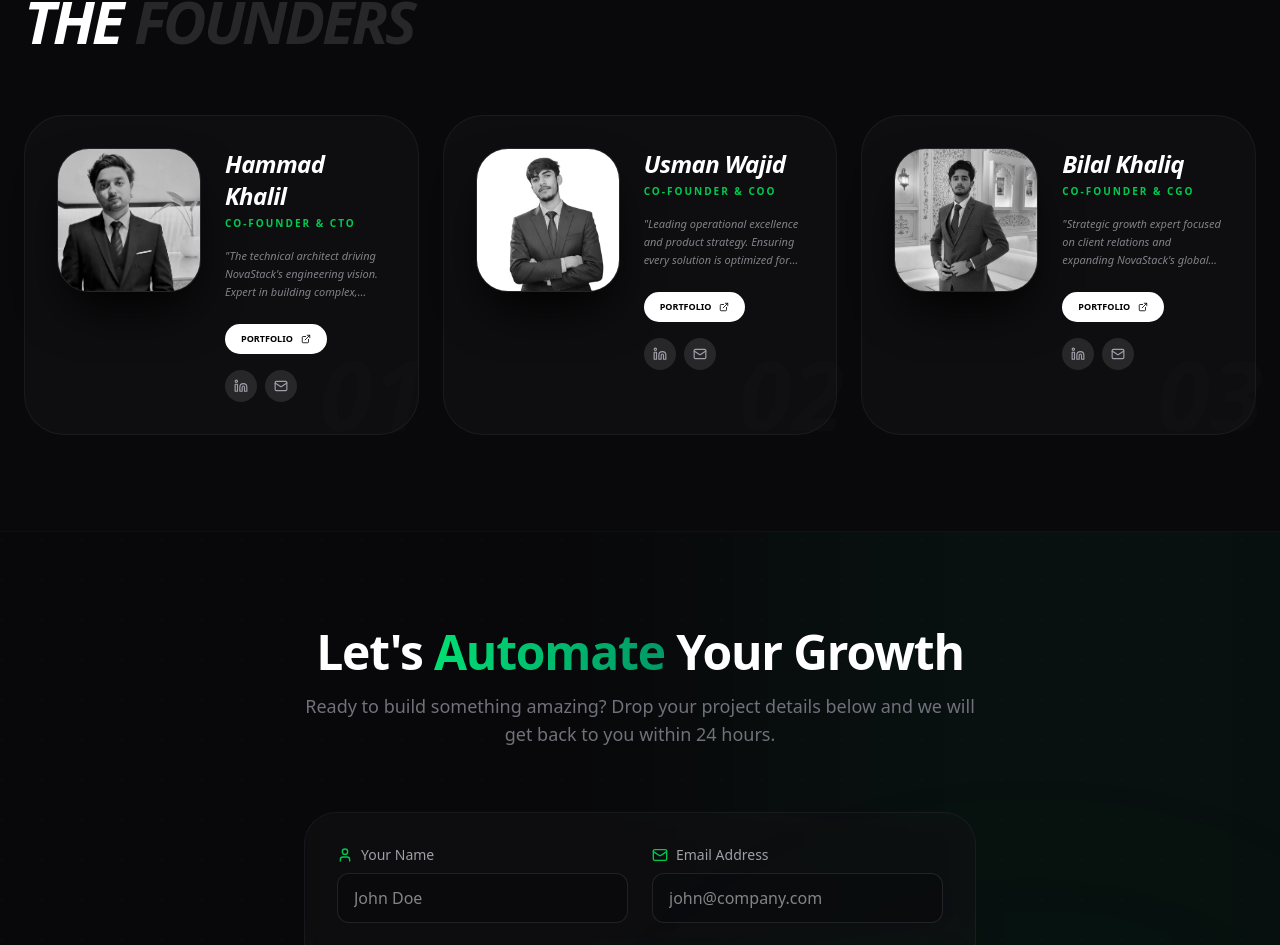
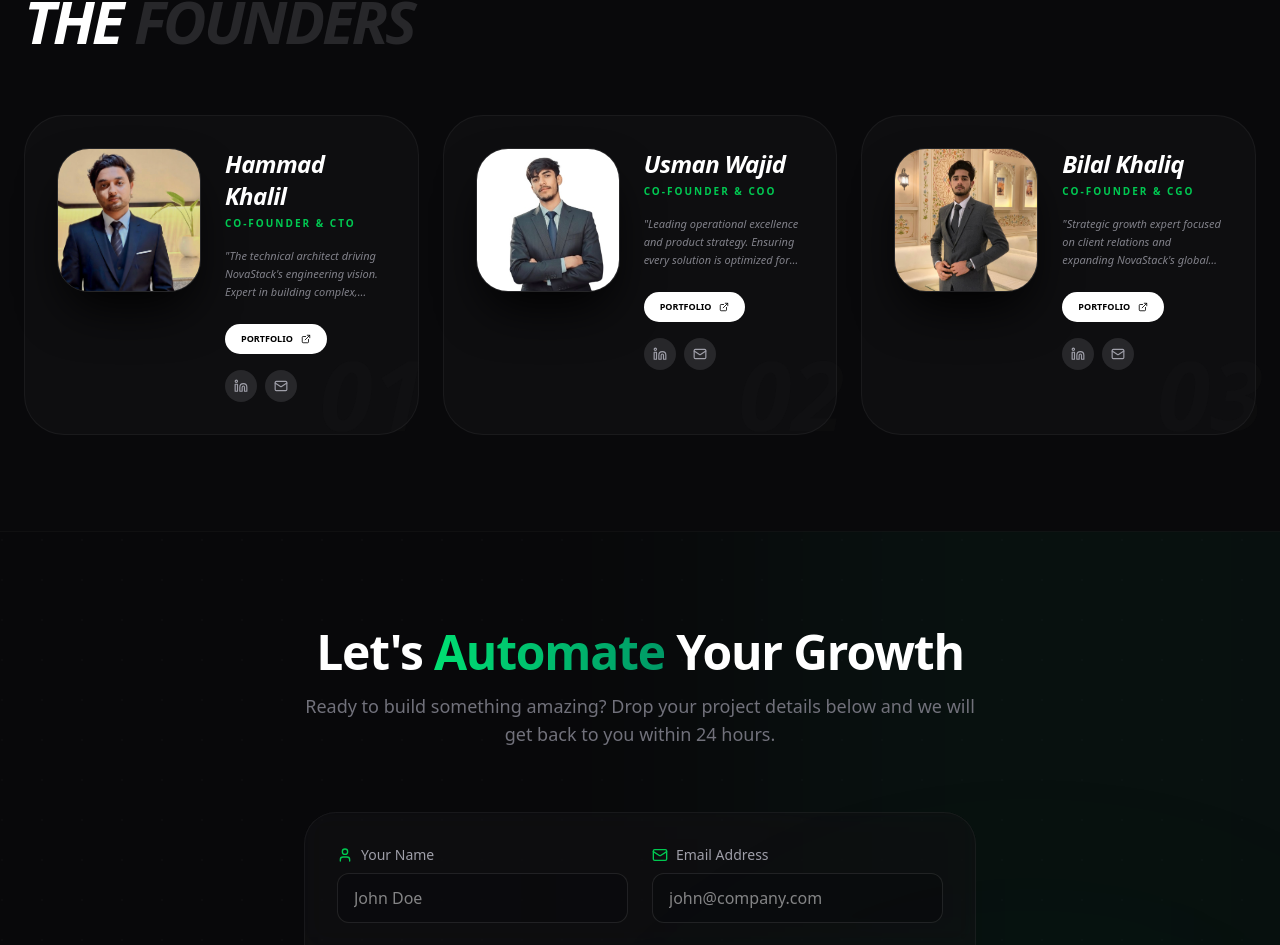
Before and after one commit to itshammadkhalil/novastack-website, a React (Vite) app: page / in a window 1280 px wide. Shown: the part 3342-4287 px from the top of the page. Built offline with nearby package versions, Linux system fonts and the light colour scheme.

Commit message:
removed grayscale from founder images for original color display

```diff
--- a/src/Team.jsx
+++ b/src/Team.jsx
@@ -51,9 +51,9 @@ const Team = () => {
             <div key={founder.id} className="group relative bg-zinc-900/40 border border-white/5 p-6 md:p-8 rounded-[2.5rem] hover:border-green-500/30 transition-all duration-500">
 
               <div className="flex flex-col md:flex-row lg:flex-col xl:flex-row gap-6 items-center md:items-start relative z-10">
-                <div className="w-32 h-32 md:w-36 md:h-36 flex-shrink-0 rounded-[2rem] overflow-hidden border border-white/10 grayscale group-hover:grayscale-0 transition-all duration-500 shadow-2xl shadow-black">
-                  <img src={founder.image} alt={founder.name} className="w-full h-full object-cover" />
-                </div>
+                <div className="w-32 h-32 md:w-36 md:h-36 flex-shrink-0 rounded-[2rem] overflow-hidden border border-white/10 shadow-2xl shadow-black">
+                 <img src={founder.image} alt={founder.name} className="w-full h-full object-cover" />
+               </div>
 
                 <div className="flex-1 text-center md:text-left">
                   <h4 className="text-2xl font-bold text-white mb-1 italic tracking-tight">{founder.name}</h4>
```
